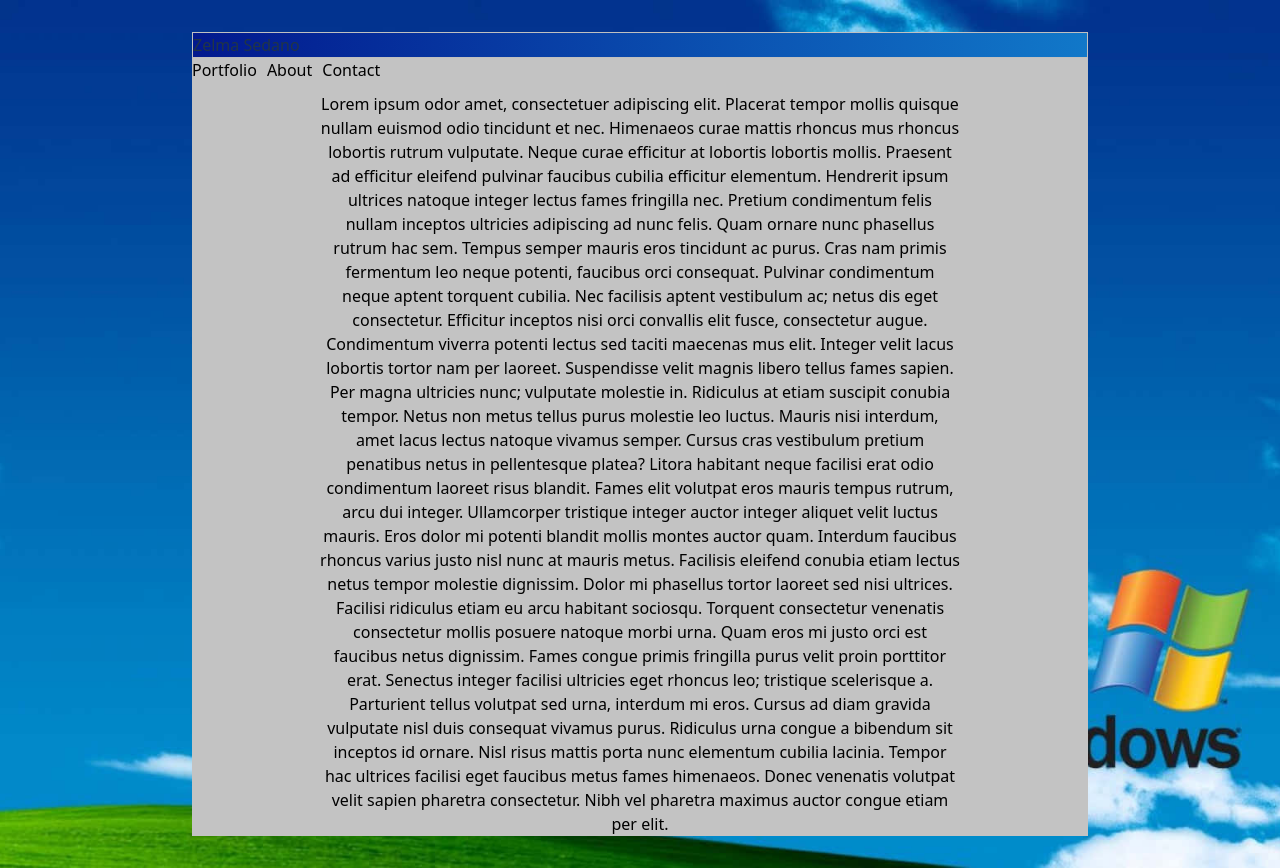
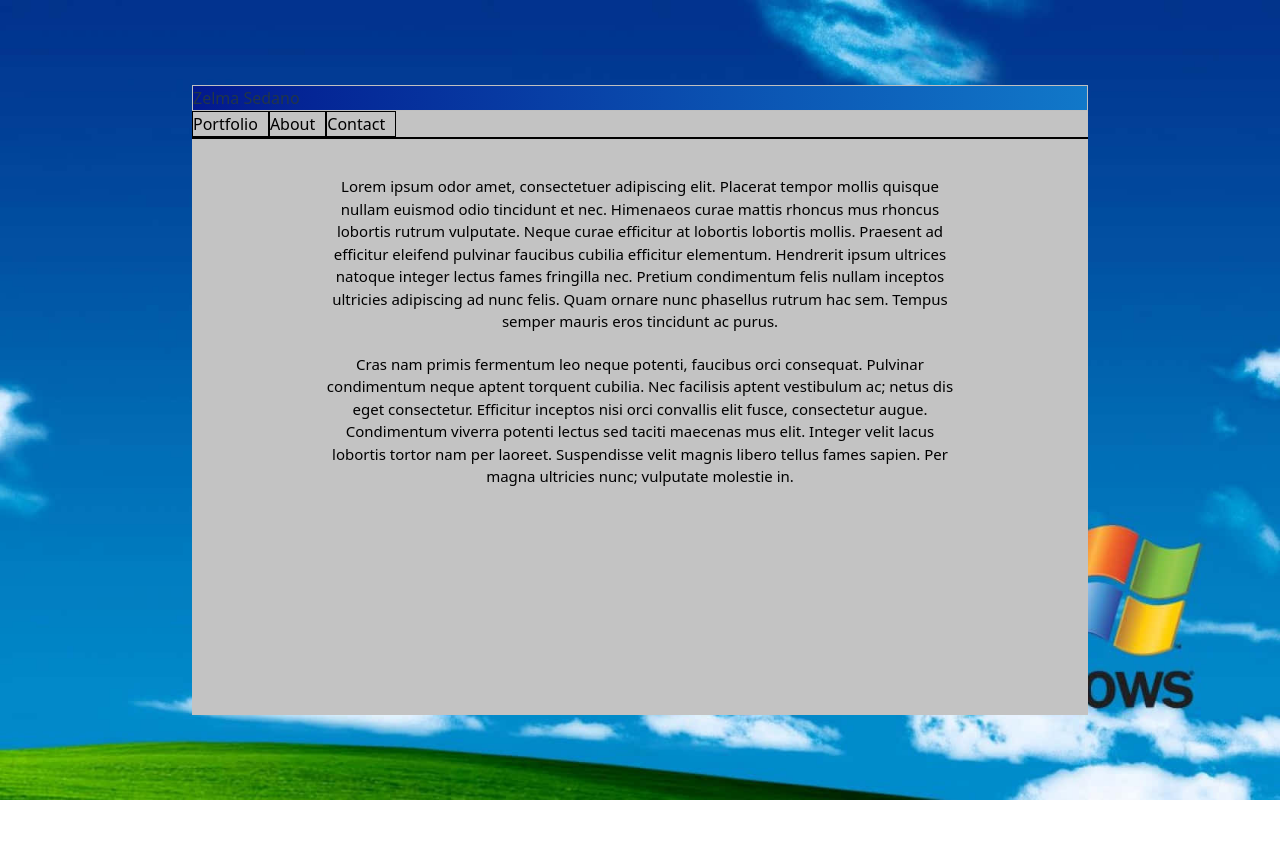
Before and after one commit to ZelmaSedano/portfolio, a React (Vite) app: page / in a window 1280 px wide. After the commit the page ends 800 px from the top, so only its background shows below. Built offline with nearby package versions, Linux system fonts and the light colour scheme.

Commit message:
desktop button design

```diff
--- a/src/App.css
+++ b/src/App.css
@@ -1,7 +1,7 @@
 /* to-do
   - FIX content border scrolling up when user scrolls down the page
-  - ADD scrollbar using the jordan scales 98-dot-css library
-
+  - make desktop link button look like the ones on this website (Resume icon)
+      - https://www.donchia.tech/
 
 */
 
@@ -46,16 +46,22 @@ body {
   text-decoration: none;
   position: absolute;
   background: #c3c3c3;
+  border-bottom: 2px solid black; /* Top border */
 }
 nav ul li {
   list-style: none;
   padding-right: 10px;
+  cursor: pointer;
+  border: 1px solid black;
+}
+nav ul li a {
   color: black;
 }
 
 .content {
-  padding-top: 20px;
+  padding-top: 50px;
   width: 70vw;
+  height: 70vh;
   background-color: #c3c3c3;
   color: black;
 }
@@ -64,6 +70,7 @@ nav ul li {
   width: 50vw;
   margin: 0 auto;
   padding-top: 20px;
+  font-size: 15px;
 }
 
 /* scrollbar */
@@ -135,8 +142,6 @@ nav ul li {
   }
 
   .content {
-    border-top: 2px solid black; /* Top border */
-    border-left: 2px solid black; /* Left border */
     margin-top: 10px; /* Space between header and content */
     padding: 10px; /* Optional: Adjust padding inside content */
     height: 100vh; /* Ensures it covers the page */
@@ -147,5 +152,6 @@ nav ul li {
     top: 50px;
     justify-content: center;
     margin: 0 auto;
+    width: 99vw;
   }
 }
--- a/src/App.tsx
+++ b/src/App.tsx
@@ -9,22 +9,16 @@ function App() {
           <section className='blue-bar'>Zelma Sedano</section>
           <nav className='navbar'>
             <ul>
-              <li>Portfolio</li>
-              <li>About</li>
-              <li>Contact</li>
+              <li><a>Portfolio</a></li>
+              <li><a>About</a></li>
+              <li><a>Contact</a></li>
             </ul>
           </nav>
         </header>
         <div className='content'>
-            <p className='paragraph'>Lorem ipsum odor amet, consectetuer adipiscing elit. Placerat tempor mollis quisque nullam euismod odio tincidunt et nec. Himenaeos curae mattis rhoncus mus rhoncus lobortis rutrum vulputate. Neque curae efficitur at lobortis lobortis mollis. Praesent ad efficitur eleifend pulvinar faucibus cubilia efficitur elementum. Hendrerit ipsum ultrices natoque integer lectus fames fringilla nec. Pretium condimentum felis nullam inceptos ultricies adipiscing ad nunc felis. Quam ornare nunc phasellus rutrum hac sem. Tempus semper mauris eros tincidunt ac purus.
+            <p className='paragraph'>Lorem ipsum odor amet, consectetuer adipiscing elit. Placerat tempor mollis quisque nullam euismod odio tincidunt et nec. Himenaeos curae mattis rhoncus mus rhoncus lobortis rutrum vulputate. Neque curae efficitur at lobortis lobortis mollis. Praesent ad efficitur eleifend pulvinar faucibus cubilia efficitur elementum. Hendrerit ipsum ultrices natoque integer lectus fames fringilla nec. Pretium condimentum felis nullam inceptos ultricies adipiscing ad nunc felis. Quam ornare nunc phasellus rutrum hac sem. Tempus semper mauris eros tincidunt ac purus.</p>
 
-            Cras nam primis fermentum leo neque potenti, faucibus orci consequat. Pulvinar condimentum neque aptent torquent cubilia. Nec facilisis aptent vestibulum ac; netus dis eget consectetur. Efficitur inceptos nisi orci convallis elit fusce, consectetur augue. Condimentum viverra potenti lectus sed taciti maecenas mus elit. Integer velit lacus lobortis tortor nam per laoreet. Suspendisse velit magnis libero tellus fames sapien. Per magna ultricies nunc; vulputate molestie in.
-
-            Ridiculus at etiam suscipit conubia tempor. Netus non metus tellus purus molestie leo luctus. Mauris nisi interdum, amet lacus lectus natoque vivamus semper. Cursus cras vestibulum pretium penatibus netus in pellentesque platea? Litora habitant neque facilisi erat odio condimentum laoreet risus blandit. Fames elit volutpat eros mauris tempus rutrum, arcu dui integer. Ullamcorper tristique integer auctor integer aliquet velit luctus mauris. Eros dolor mi potenti blandit mollis montes auctor quam.
-
-            Interdum faucibus rhoncus varius justo nisl nunc at mauris metus. Facilisis eleifend conubia etiam lectus netus tempor molestie dignissim. Dolor mi phasellus tortor laoreet sed nisi ultrices. Facilisi ridiculus etiam eu arcu habitant sociosqu. Torquent consectetur venenatis consectetur mollis posuere natoque morbi urna. Quam eros mi justo orci est faucibus netus dignissim.
-
-            Fames congue primis fringilla purus velit proin porttitor erat. Senectus integer facilisi ultricies eget rhoncus leo; tristique scelerisque a. Parturient tellus volutpat sed urna, interdum mi eros. Cursus ad diam gravida vulputate nisl duis consequat vivamus purus. Ridiculus urna congue a bibendum sit inceptos id ornare. Nisl risus mattis porta nunc elementum cubilia lacinia. Tempor hac ultrices facilisi eget faucibus metus fames himenaeos. Donec venenatis volutpat velit sapien pharetra consectetur. Nibh vel pharetra maximus auctor congue etiam per elit.</p>
+            <p className='paragraph'>Cras nam primis fermentum leo neque potenti, faucibus orci consequat. Pulvinar condimentum neque aptent torquent cubilia. Nec facilisis aptent vestibulum ac; netus dis eget consectetur. Efficitur inceptos nisi orci convallis elit fusce, consectetur augue. Condimentum viverra potenti lectus sed taciti maecenas mus elit. Integer velit lacus lobortis tortor nam per laoreet. Suspendisse velit magnis libero tellus fames sapien. Per magna ultricies nunc; vulputate molestie in.</p>
         </div>
       </div>
     </>
```
